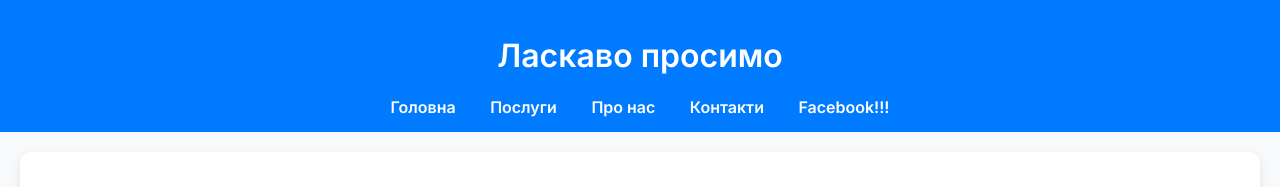
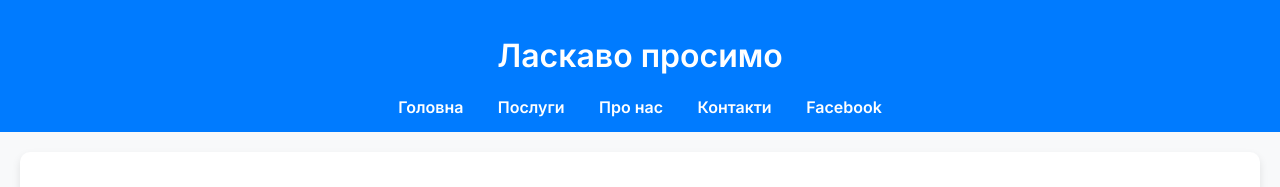
Before and after one commit to maksio77/lab1, a website: page index.html in a window 1280 px wide. Shown: the top 187 px of the page. Drawn offline with Linux system fonts and the light colour scheme.

Commit message:
edited index.html and pipeline has destroy command

```diff
--- a/index.html
+++ b/index.html
@@ -17,7 +17,7 @@
                 <li><a href="#">Послуги</a></li>
                 <li><a href="#">Про нас</a></li>
                 <li><a href="#">Контакти</a></li>
-                <li><a href="#">Facebook!!!</a></li>
+                <li><a href="#">Facebook</a></li>
             </ul>
         </nav>
     </header>
```
Also changed, not shown: .github/workflows/terraform.yaml.
